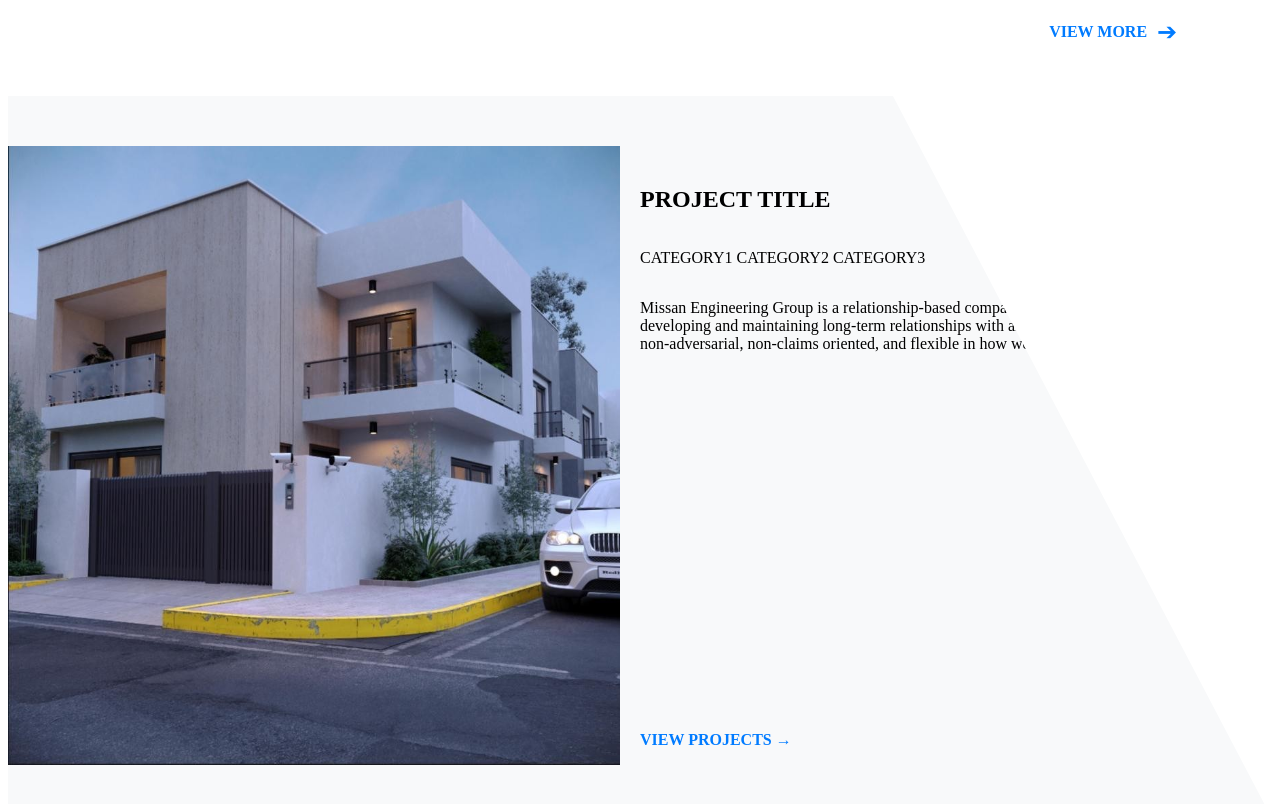
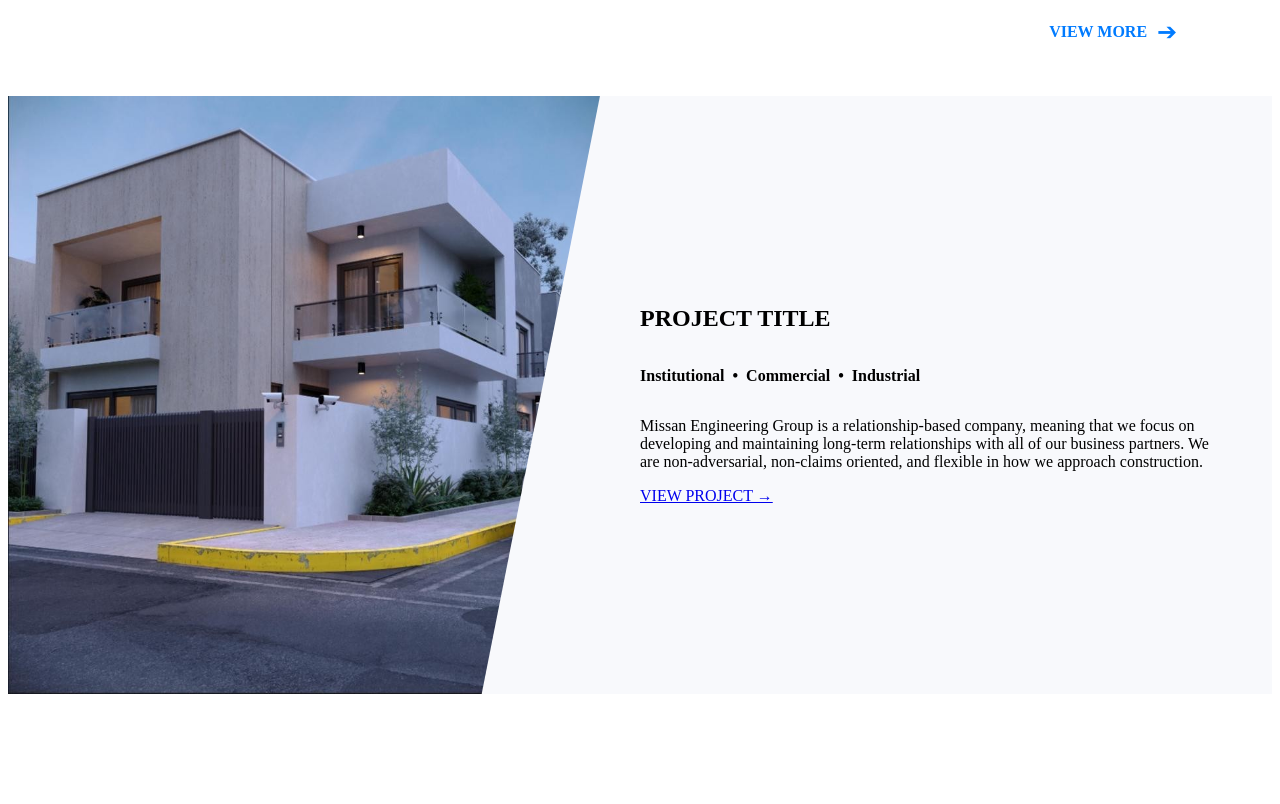
Before and after one commit to Mohamed-Muslemani/MissanTestPages, an Angular app: page / in a window 1280 px wide. Shown: the part 1004-1808 px from the top of the page. After the commit the page ends 1706 px from the top, so only its background shows below. Built offline with nearby package versions, Linux system fonts and the light colour scheme.

Commit message:
#2 Project section initially completed

```diff
--- a/src/app/components/projects/projects.component.css
+++ b/src/app/components/projects/projects.component.css
@@ -1,38 +1,45 @@
+
 .about-section {
+  display: flex;
+  align-items: stretch;
+  width: 100%;
   position: relative;
-  padding: 50px 0;
-  background: #f8f9fa;
-  clip-path: polygon(0 0, 70% 0, 100% 100%, 0 100%); /* Create a vertical slope with a sline shape */
-}
-
-.row {
-  display: flex; /* Use flexbox for the row */
-  width: 100%;
+  background-color: #f8f9fc;
+  overflow: hidden;
 }
 
 .left-side-content {
+  flex: 1;
   position: relative;
-  width: 50%; /* Set width to 50% */
+  overflow: hidden;
+  clip-path: polygon(0 0, 100% 0, 80% 100%, 0% 100%);
 }
 
 .left-side-content img {
-  width: 100%; /* Make image responsive */
-  height: auto;
+  width: 100%;
+  height: 100%;
+  object-fit: cover;
+  display: block;
 }
 
 .right-side-content {
-  position: relative; /* Make it a positioning context for the pseudo-element */
-  display: flex; /* Ensure the right side is also a flex container */
-  flex-direction: column; /* Stack content vertically */
-  justify-content: flex-start; /* Align items at the start */
-  padding: 20px; /* Add padding for spacing */
-  width: 50%; /* Set width to 50% */
+  flex: 1; /* Takes up the remaining space */
+  background-color: #f8f9fc;
+  padding: 40px;
+  position: relative;
+  z-index: 2;
+  display: flex;
+  flex-direction: column;
+  justify-content: center; /* Distributes content evenly */
 }
 
-.view-more {
-  text-decoration: none;
-  font-weight: bold;
-  color: #007bff;
-  margin-top: auto; /* Push the link to the bottom */
-  z-index: 2; /* Ensure link is on top */
+.slanted-divider {
+  position: absolute;
+  top: 0;
+  bottom: 0;
+  left: 50%;
+  width: 1px;
+  background-color: #102c57;
+  transform: skewX(-20deg);
+  z-index: 3;
 }
--- a/src/app/components/projects/projects.component.html
+++ b/src/app/components/projects/projects.component.html
@@ -1,14 +1,14 @@
-<div class="container about-section">
-  <div class="row">
-    <div class="col-md-6 left-side-content">
-      <img src="assets/images/project-home.jpg" alt="Construction site">
-    </div>
-    <div class="partition"></div> <!-- Partition line -->
-    <div class="col-md-6 right-side-content">
-      <h2>PROJECT TITLE</h2>
-      <p>CATEGORY1 CATEGORY2 CATEGORY3</p>
-      <p>Missan Engineering Group is a relationship-based company, meaning that we focus on developing and maintaining long-term relationships with all of our business partners. We are non-adversarial, non-claims oriented, and flexible in how we approach construction.</p>
-      <a href="#" class="view-more">VIEW PROJECTS →</a>
-    </div>
+
+
+
+<div class="about-section">
+  <div class="left-side-content">
+    <img src="assets/images/project-home.jpg" alt="Construction site">
+  </div>
+  <div class="right-side-content">
+    <h2>PROJECT TITLE</h2>
+    <p><strong>Institutional &nbsp;&bull;&nbsp; Commercial &nbsp;&bull;&nbsp; Industrial</strong></p>
+    <p>Missan Engineering Group is a relationship-based company, meaning that we focus on developing and maintaining long-term relationships with all of our business partners. We are non-adversarial, non-claims oriented, and flexible in how we approach construction.</p>
+    <a href="#" class="view-more">VIEW PROJECT →</a>
   </div>
 </div>
```
